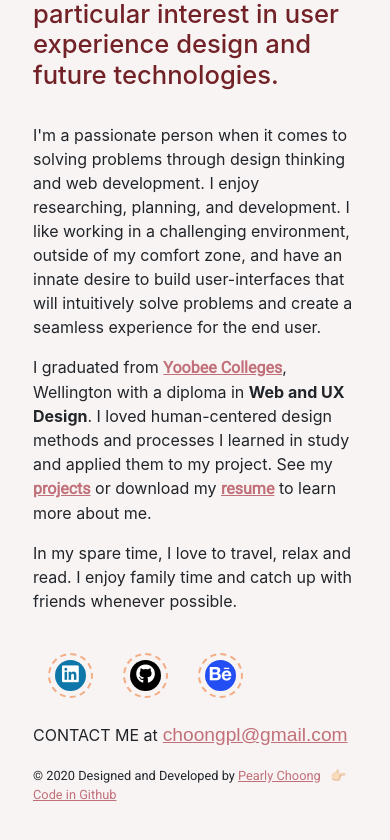
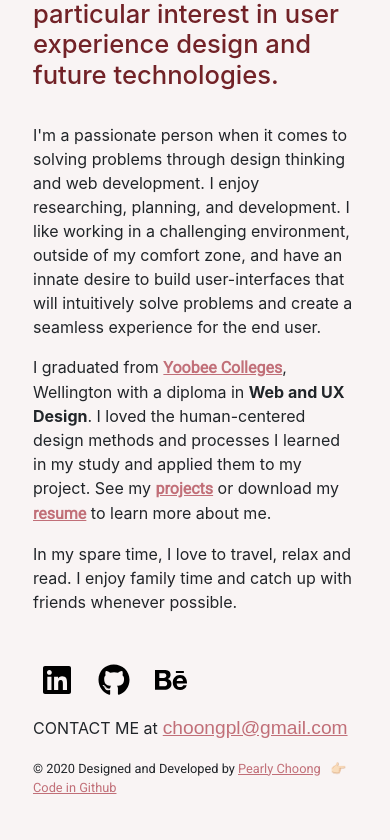
Before and after one commit to Pearly-choong/portfolio-site, a React (Create React App) app in the folder client/: page /About in a window 390 px wide. Shown: the part 835-1675 px from the top of the page. Built offline with nearby package versions, Linux system fonts and the light colour scheme; a web font is replaced by a local one.

Commit message:
update and use react-icons for social media links

```diff
--- a/client/src/components/footer/Footer.js
+++ b/client/src/components/footer/Footer.js
@@ -1,17 +1,19 @@
 import React from 'react';
 import './Footer.scss';
-//import { FaGithub } from "react-icons/fa";
+import { FaGithub, FaBehance, FaLinkedin } from 'react-icons/fa';
+
 
 class Footer extends React.Component{
     render(){
         return (
-             <div className="my-background contact-group">
-                 {/* <hr className="break-line"></hr> */}
-                 {/* <div className="col-xs-12 col-sm-6 col-md-6 col-xl-6"> */}
-                 <div className="social-icons pt-4">
-                     <a className="link linked" href="https://www.linkedin.com/in/pearly-choong/" target="_blank" rel="noopener noreferrer"><i className="fab fa-linkedin"></i></a>
+             <div className="my-background">
+                 <div className="pt-4 pb-2 contact-group">
+                     <a className="link mx-2" href="https://www.linkedin.com/in/pearly-choong/" target="_blank" rel="noopener noreferrer"><FaLinkedin/> </a>
+                     <a className="link mx-2" href="https://github.com/Pearly-choong" target="_blank" rel="noopener noreferrer"> <FaGithub/> </a>
+                     <a className="link mx-2" href="https://www.behance.net/choongplf52b" target="_blank" rel="noopener noreferrer"> <FaBehance/></a>
+                     {/* <a className="link linked" href="https://www.linkedin.com/in/pearly-choong/" target="_blank" rel="noopener noreferrer"><i className="fab fa-linkedin"></i></a>
                      <a className="link github" href="https://github.com/Pearly-choong" target="_blank" rel="noopener noreferrer"><i className="fab fa-github"></i></a>
-                     <a className="link behance" href="https://www.behance.net/choongplf52b" target="_blank" rel="noopener noreferrer"><i className="fab fa-behance"></i></a>
+                     <a className="link behance" href="https://www.behance.net/choongplf52b" target="_blank" rel="noopener noreferrer"><i className="fab fa-behance"></i></a> */}
                  </div>
                  <p className="pt-1">CONTACT ME at<a className="my-email" href="mailto:choongpl@gmail.com? subject=subject text">choongpl@gmail.com</a></p>
                  <footer className="my-footer-bg pb-5">
@@ -20,11 +22,6 @@ class Footer extends React.Component{
                         Code in Github
                      </a>
                 </footer>
-
-                {/* </div> */}
-                {/* <div className="col-xs-12 col-sm-6 col-md-7 col-xl-7"> */}
-
-                {/* </div> */}
             </div>
         )
     }
--- a/client/src/components/footer/Footer.scss
+++ b/client/src/components/footer/Footer.scss
@@ -43,6 +43,16 @@ footer a{
 
 a:hover{
   color: $theme-third-color
+}
+
+.contact-group a {
+  font-size: 2rem;
+  color: black;
+}
+
+.contact-group a:hover {
+  text-decoration: none;
+  color: $theme-primary-color;
 }
 
 
--- a/client/src/components/home/Home.js
+++ b/client/src/components/home/Home.js
@@ -52,7 +52,7 @@ class Home extends React.Component {
                     outside of my comfort zone, and have an innate desire to build user-interfaces that will intuitively solve problems and create a seamless experience for the end user.
                 </p>
                 <p>I graduated from <a className="home-link" href="https://www.yoobee.ac.nz/" target="_blank" rel="noopener noreferrer"><strong>Yoobee Colleges</strong></a>, Wellington with a diploma in <strong>Web and UX Design</strong>.
-                   I loved human-centered design methods and processes I learned in study and applied them to my project.
+                   I loved the human-centered design methods and processes I learned in my study and applied them to my project.
                     See my  <Link to="/Portfolio" className="home-link"><strong>projects</strong></Link>  or
                     download my <a className="home-link" href="https://drive.google.com/file/d/1X5-YIGJ2uXAJzYOMglGcQLwi3I5mk-VQ/view?usp=sharing" target="_blank" rel="noopener noreferrer"><strong>resume</strong></a> to learn more about me.
                 </p>
--- a/client/src/components/projectFolders/mealkit/MealKit.js
+++ b/client/src/components/projectFolders/mealkit/MealKit.js
@@ -9,6 +9,7 @@ import RMealKit from '../../../images/mealkit/RMealKit.jpg';
 import AMealKit from '../../../images/mealkit/AMealKit.jpg';
 import DMealKit from '../../../images/mealkit/DMealKit.jpg';
 import DMealKit2 from '../../../images/mealkit/DMealKit2.jpg';
+import { FaGithub, FaChrome, FaFilePdf } from 'react-icons/fa';
 
 class MealKit extends React.Component {
 
@@ -33,9 +34,9 @@ class MealKit extends React.Component {
                   <p>Skills : UX/UI + WordPress + PHP + WooCommerce + Bootstrap</p><br/>
                 </div>
                 <div className="my-4 text-center row my-links">
-                  <a className="col-xs-12 col-sm-12 col-md-6 col-lg-6 col-xl-6" href="https://github.com/Pearly-choong/mealkit-service-wp-theme" target="_blank" rel="noopener noreferrer"><span><i className="fab fa-github pr-2"></i></span>Code in Github</a>
+                  <a className="col-xs-12 col-sm-12 col-md-6 col-lg-6 col-xl-6" href="https://github.com/Pearly-choong/mealkit-service-wp-theme" target="_blank" rel="noopener noreferrer"><span className="pr-2"><FaGithub/></span>Code in Github</a>
                   {/* <p className="text-muted col-xs-12 col-sm-12 col-md-12 col-lg-6 col-xl-6">Live Site Coming Soon</p> */}
-                  <a className="col-xs-12 col-sm-12 col-md-6 col-lg-6 col-xl-6" href="http://68.183.98.69/" target="_blank" rel="noopener noreferrer"><span><i className="fab fa-chrome pr-2"></i></span>Live Site</a>
+                  <a className="col-xs-12 col-sm-12 col-md-6 col-lg-6 col-xl-6" href="http://68.183.98.69/" target="_blank" rel="noopener noreferrer"><span className="pr-2"><FaChrome/></span>Live Site</a>
                 </div>
               </div>
               </div>
@@ -69,7 +70,7 @@ class MealKit extends React.Component {
                   <img src={DMealKit2} alt="Images" className="w-100 m-auto d-block" />
                 </div>
                 <div className="my-3 text-center row my-links">
-                  <a className="col-xs-12 col-sm-12 col-md-6 col-lg-6 col-xl-4" href='https://drive.google.com/file/d/1EUlKgbdcT27heweOk3y_LrK2twmZGmYk/view?usp=sharing' target="_blank" rel="noopener noreferrer"><span><i className="far fa-file-pdf pr-2"></i></span>Read Full Documentation</a>
+                  <a className="col-xs-12 col-sm-12 col-md-6 col-lg-6 col-xl-4" href='https://drive.google.com/file/d/1EUlKgbdcT27heweOk3y_LrK2twmZGmYk/view?usp=sharing' target="_blank" rel="noopener noreferrer"><span className="pr-2"><FaFilePdf/></span>Read Full Documentation</a>
                 </div>
                 <div className="my-3 text-center d-flex justify-content-center wrapper py-5">
                 {/* <button className="btn-link py-2 px-4 project-link project-link-fs shadow p-3 mb-5 rounded" onClick={this.portfolio}><span>View Other Projects</span></button>  */}
--- a/client/src/components/projectFolders/treatme/TreatMe.js
+++ b/client/src/components/projectFolders/treatme/TreatMe.js
@@ -8,7 +8,7 @@ import RTreatme from '../../../images/treatme/RTreatme.jpg';
 import ATreatme from '../../../images/treatme/ATreatme.jpg';
 import DTreatme from '../../../images/treatme/DTreatme.jpg';
 import DTreatme2 from '../../../images/treatme/DTreatme2.jpg';
-
+import { FaGithub, FaChrome, FaFilePdf } from 'react-icons/fa';
 
 
 class TreatMe extends React.Component {
@@ -34,9 +34,9 @@ class TreatMe extends React.Component {
                   <p>Skills : UX/UI + Bootstrap SASS, Javascript, JQuery, Node.js</p><br/>
                 </div>
                 <div className="my-4 text-center row my-links">
-                  <a className="col-xs-12 col-sm-12 col-md-6 col-lg-6 col-xl-6" href="https://github.com/Pearly-choong/summative3" target="_blank" rel="noopener noreferrer"><span><i className="fab fa-github pr-2"></i></span>Code in Github</a>
+                  <a className="col-xs-12 col-sm-12 col-md-6 col-lg-6 col-xl-6" href="https://github.com/Pearly-choong/summative3" target="_blank" rel="noopener noreferrer"><span className="pr-2"><FaGithub/></span>Code in Github</a>
                   {/* <p className="text-muted col-xs-12 col-sm-12 col-md-12 col-lg-6 col-xl-6">Live Site Coming Soon</p> */}
-                  <a className="col-xs-12 col-sm-12 col-md-6 col-lg-6 col-xl-6" href="http://167.172.140.162/summative3/frontEnd/" target="_blank" rel="noopener noreferrer"><span><i className="fab fa-chrome pr-2"></i></span>Live Site</a>
+                  <a className="col-xs-12 col-sm-12 col-md-6 col-lg-6 col-xl-6" href="http://167.172.140.162/summative3/frontEnd/" target="_blank" rel="noopener noreferrer"><span className="pr-2"><FaChrome/></span>Live Site</a>
                 </div>
               </div>
               </div>
@@ -70,7 +70,7 @@ class TreatMe extends React.Component {
                   <img src={DTreatme2} alt="Images" className="w-100 m-auto d-block" />
                 </div>
                 <div className="my-3 text-center row my-links">
-                  <a className="col-xs-12 col-sm-12 col-md-6 col-lg-6 col-xl-4" href="https://drive.google.com/file/d/1G9XTh4H8Yzb7hJ5tbXQKjOR7fGPyytka/view?usp=sharing" target="_blank" rel="noopener noreferrer"><span><i className="far fa-file-pdf pr-2"></i></span>Read Full Documentation</a>
+                  <a className="col-xs-12 col-sm-12 col-md-6 col-lg-6 col-xl-4" href="https://drive.google.com/file/d/1G9XTh4H8Yzb7hJ5tbXQKjOR7fGPyytka/view?usp=sharing" target="_blank" rel="noopener noreferrer"><span className="pr-2"><FaFilePdf/></span>Read Full Documentation</a>
                 </div>
                 <div className="my-3 text-center d-flex justify-content-center wrapper py-5">
                 {/* <button className="btn-link py-2 px-4 project-link project-link-fs shadow p-3 mb-5 rounded" onClick={this.portfolio}><span>View Other Projects</span></button>  */}
--- a/client/src/shared/_mediaQuery.scss
+++ b/client/src/shared/_mediaQuery.scss
@@ -39,7 +39,7 @@
     .social-icons .link {
         width: 45px;
         height: 45px;
-        font-size: 1.2rem;
+        font-size: 0.7rem;
     }
 
 
```
Also changed, not shown: client/src/components/projectFolders/smarthome/SmartHome.js (+4 -4 lines), client/src/components/projectFolders/strangerThings/StrangerThings.js (+4 -3 lines).
